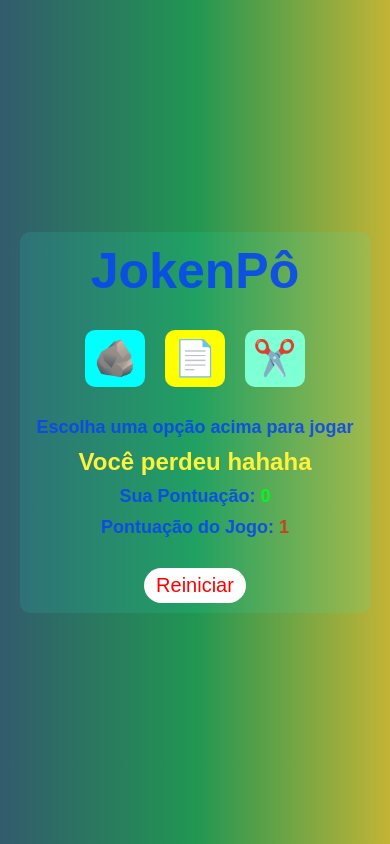
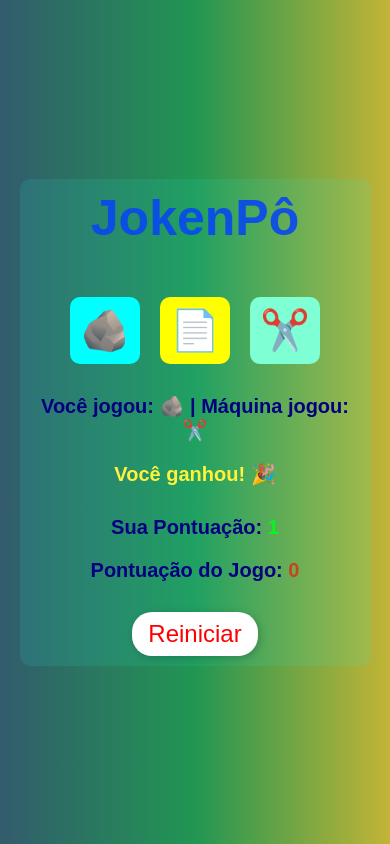
Before and after one commit to ricardotramiro/JokenPo, a plain HTML site: page index.html in a window 390 px wide. Both pictures are taken after a click on the button "Pedra". Drawn offline with Linux system fonts and the light colour scheme; a web font is replaced by a local one.

Commit message:
Melhorias do jogo

```diff
--- a/index.html
+++ b/index.html
@@ -3,33 +3,30 @@
   <head>
     <meta charset="UTF-8" />
     <meta name="viewport" content="width=device-width, initial-scale=1.0" />
-    <link rel="preconnect" href="https://fonts.googleapis.com" />
-    <link rel="preconnect" href="https://fonts.gstatic.com" crossorigin />
-    <link
-      href="https://fonts.googleapis.com/css2?family=Winky+Rough:ital,wght@0,300..900;1,300..900&display=swap"
-      rel="stylesheet"
-    />
+    <link href="https://fonts.googleapis.com/css2?family=Winky+Rough:wght@400;700&display=swap"rel="stylesheet"/>
     <link rel="stylesheet" href="styles.css" />
     <title>JokenPô</title>
   </head>
   <body>
-    <div class="container">
+    <main class="container">
       <h1>JokenPô</h1>
       <div class="buttons">
-        <button id="stone" onclick="playHuman('stone')">🪨</button>
-        <button id="paper" onclick="playHuman('paper')">📄</button>
-        <button id="scissors" onclick="playHuman('scissors')">✂️</button>
+        <button id="stone" class="play-btn" aria-label="Pedra">🪨</button>
+        <button id="paper" class="play-btn" aria-label="Papel">📄</button>
+        <button id="scissors" class="play-btn" aria-label="Tesoura">✂️</button>
       </div>
       <div class="status">
         <p id="choices">Escolha uma opção acima para jogar</p>
         <p class="result"></p>
       </div>
-      <p class="your-score">Sua Pontuação: <span id="human-score">0</span></p>
-      <p class="machine-score">
-        Pontuação do Jogo: <span id="machine-score">0</span>
-      </p>
-      <button class="reset-btn">Reiniciar</button>
-    </div>
-    <script src="./script.js"></script>
+      <div class="scoreboard">
+        <p class="your-score">Sua Pontuação: <span id="human-score">0</span></p>
+        <p class="machine-score">
+          Pontuação do Jogo: <span id="machine-score">0</span>
+        </p>
+      </div>
+      <button id="reset" class="reset-btn">Reiniciar</button>
+    </main>
+    <script src="script.js"></script>
   </body>
 </html>
--- a/script.js
+++ b/script.js
@@ -1,37 +1,45 @@
 const result = document.querySelector(".result");
+const choicesText = document.querySelector("#choices");
 const humanScore = document.querySelector("#human-score");
 const machineScore = document.querySelector("#machine-score");
-const resetBtn = document.querySelector(".reset-btn");
+const resetBtn = document.querySelector("#reset");
 
 let humanScoreNumber = 0;
 let machineScoreNumber = 0;
 
+const playBtns = document.querySelectorAll(".play-btn");
 
-//ENUNS
-const GAME_OPTIONS = {
-    STONE: 'stone',
-    PAPER: 'paper',
-    SCISSORS: 'scissors'
-}
+// Eventos de clique nos botões de jogada
+playBtns.forEach((btn) => {
+  btn.addEventListener("click", () => {
+    const choice = btn.id;
+    if (isValidChoice(choice)) {
+      playTheGame(choice, playMachine());
+    }
+  });
+});
 
-const playHuman = (humanChoice) => {
-  playTheGame(humanChoice, playMachine());
+const isValidChoice = (choice) => {
+  return ["stone", "paper", "scissors"].includes(choice);
 };
 
 const playMachine = () => {
   const choices = ["stone", "paper", "scissors"];
   const randomNumber = Math.floor(Math.random() * 3);
-
-  console.log(randomNumber);
-
   return choices[randomNumber];
 };
 
+const emoji = (choice) => {
+  if (choice === "stone") return "🪨";
+  if (choice === "paper") return "📄";
+  return "✂️";
+};
+
 const playTheGame = (human, machine) => {
-  console.log("Humano:" + human + "maquina:" + machine);
+  choicesText.innerHTML = `Você jogou: ${emoji(human)} | Máquina jogou: ${emoji(machine)}`;
 
   if (human === machine) {
-    result.innerHTML = "Deu empate";
+    result.innerHTML = "Empate! 🤝";
   } else if (
     (human === "paper" && machine === "stone") ||
     (human === "stone" && machine === "scissors") ||
@@ -39,22 +47,21 @@ const playTheGame = (human, machine) => {
   ) {
     humanScoreNumber++;
     humanScore.innerHTML = humanScoreNumber;
-    result.innerHTML = "Você ganhou uhuuu";
+    result.innerHTML = "Você ganhou! 🎉";
   } else {
     machineScoreNumber++;
     machineScore.innerHTML = machineScoreNumber;
-    result.innerHTML = "Você perdeu hahaha";
+    result.innerHTML = "Você perdeu! 😢";
   }
 };
 
-// 4. Função de reset
 const resetGame = () => {
   humanScoreNumber = 0;
   machineScoreNumber = 0;
   humanScore.innerHTML = 0;
   machineScore.innerHTML = 0;
   result.innerHTML = "";
+  choicesText.innerHTML = "Escolha uma opção acima para jogar";
 };
 
-// 5. Evento de clique no botão
 resetBtn.addEventListener("click", resetGame);
--- a/styles.css
+++ b/styles.css
@@ -10,7 +10,7 @@ body {
   justify-content: center;
   align-items: center;
   min-height: 100vh;
-  background: linear-gradient(90deg,rgba(9, 58, 79, 0.83) 0%, rgba(33, 150, 82, 1) 50%, rgba(194, 180, 54, 1) 100%);
+  background: linear-gradient(90deg, rgba(9, 58, 79, 0.83) 0%, rgba(33, 150, 82, 1) 50%, rgba(194, 180, 54, 1) 100%);
 }
 
 .container {
@@ -21,6 +21,15 @@ body {
   flex-direction: column;
   align-items: center;
   justify-content: center;
+  width: 90%;
+  max-width: 500px;
+}
+
+h1 {
+  color: rgba(8, 70, 240, 0.896);
+  font-size: 80px;
+  text-align: center;
+  margin-bottom: 20px;
 }
 
 .buttons {
@@ -29,33 +38,25 @@ body {
   gap: 40px;
 }
 
-button {
+.play-btn {
   padding: 10px;
   font-size: 50px;
   cursor: pointer;
   border: none;
   border-radius: 10px;
+  transition: transform 0.2s ease;
 }
 
-button:hover {
+.play-btn:hover {
   opacity: 0.8;
+  transform: scale(1.1);
 }
 
-button:active {
+.play-btn:active {
   opacity: 0.5;
+  transform: scale(0.95);
 }
 
-.result {
-  font-size: 40px;
-  font-weight: bold;
-  color: #fff23b;
-  display: flex;
-  flex-direction: column;
-  align-items: center;
-  justify-content: center;
-}
-
-/* mudar a cor dos elementos */
 #stone {
   background-color: aqua;
 }
@@ -68,16 +69,20 @@ button:active {
   background-color: aquamarine;
 }
 
-h1 {
-  color: rgba(8, 70, 240, 0.896);
-  font-size: 80px;
+.result {
+  font-size: 40px;
+  font-weight: bold;
+  color: #fff23b;
+  text-align: center;
+  margin-top: 20px;
 }
 
 p {
-  font-size: 30px;
+  font-size: 24px;
   font-weight: bold;
   margin-bottom: 10px;
-  color: rgba(8, 70, 240, 0.896);
+  color: navy;
+  text-align: center;
 }
 
 .your-score span {
@@ -88,42 +93,55 @@ p {
   color: #f11505b1;
 }
 
+.scoreboard {
+  display: flex;
+  gap: 30px;
+  margin: 20px 0;
+}
+
 .reset-btn {
-  margin-top: 20px;
   background-color: white;
-  color:red;
+  color: red;
   font-size: 28px;
   padding: 10px 20px;
   border-radius: 20px;
-  border: 1px;
+  border: none;
+  box-shadow: 2px 2px 8px rgba(0, 0, 0, 0.2);
+  transition: all 0.3s ease;
 }
 
-/* Tablet */
-@media screen and (max-width: 1024px) {
+.reset-btn:hover {
+  background-color: red;
+  color: white;
+}
+
+/* Responsividade */
+
+@media screen and (max-width: 768px) {
   .container {
-    width: 90%;
-    padding: 15px;
+    padding: 10px;
   }
+
   h1 {
-    font-size: 60px;
+    font-size: 50px;
   }
 
   .buttons {
-    gap: 30px;
+    gap: 20px;
   }
 
-  button {
+  .play-btn {
     font-size: 40px;
-    padding: 8px;
   }
 
-  p {
-    font-size: 24px;
-    text-align: center;
+  p,
+  .result {
+    font-size: 20px;
   }
 
-  .result {
-    font-size: 30px;
+  .scoreboard {
+    flex-direction: column;
+    gap: 10px;
   }
 
   .reset-btn {
@@ -131,62 +149,3 @@ p {
     padding: 8px 16px;
   }
 }
-
-/* Celular pequeno */
-@media screen and (max-width: 480px) {
-  .container {
-    width: 90%;
-    padding: 8px;
-  }
-  h1 {
-    font-size: 40px;
-  }
-
-  .buttons {
-    flex-direction: unset;
-    gap: 15px;
-
-  }
-
-  button {
-    font-size: 30px;
-    padding: 6px;
-  }
-
-  p {
-    font-size: 16px;
-    text-align: center;
-  }
-
-  .result {
-    font-size: 24px;
-  }
-
-  .reset-btn {
-    font-size: 20px;
-    padding: 6px 12px;
-  }
-}
-
-/* Celulares médios */
-@media screen and (max-width: 768px) {
-  .container {
-    width: 90%;
-    padding: 10px;
-  }
-  h1 {
-    font-size: 50px;
-  }
-  .buttons {
-    flex-direction: unset;
-    gap: 20px;
-  }
-  button {
-    font-size: 35px;
-    padding: 8px;
-  }
-  p {
-    font-size: 18px;
-    text-align: center;
-  }
-}
```
Also changed, not shown: Captura de tela 2025-06-09 143434.png (deleted), Captura de tela 2025-07-24 173434.png (added), download (1).jpeg (deleted), 1 other file.
